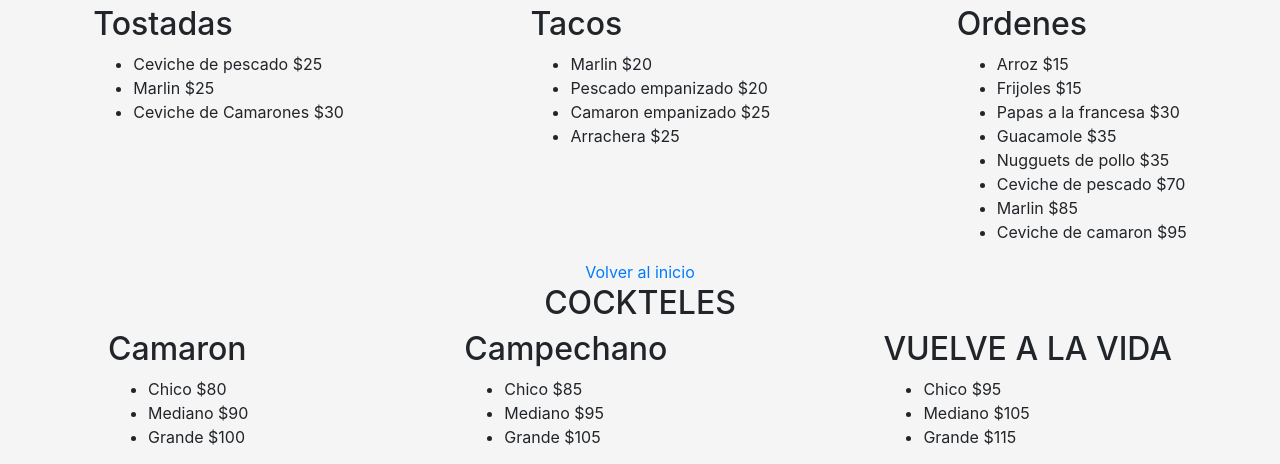
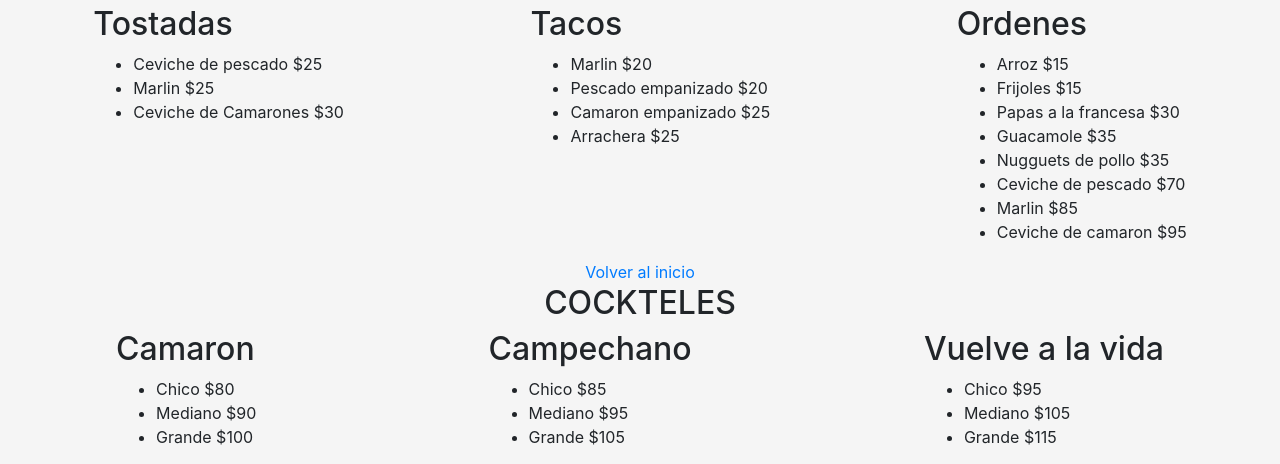
Before and after one commit to LuisJavier18/Menu-La-Faena, a plain HTML site: page index.html in a window 1280 px wide. Shown: the part 297-761 px from the top of the page. Drawn offline with nearby package versions, Linux system fonts and the light colour scheme.

Commit message:
Update index.html

```diff
--- a/index.html
+++ b/index.html
@@ -149,7 +149,7 @@
         </ul>
     </article>
     <article>
-        <h2>VUELVE A LA VIDA</h2>
+        <h2>Vuelve a la vida</h2>
         <ul>
             <li>Chico $95</li>
             <li>Mediano $105</li>
```
